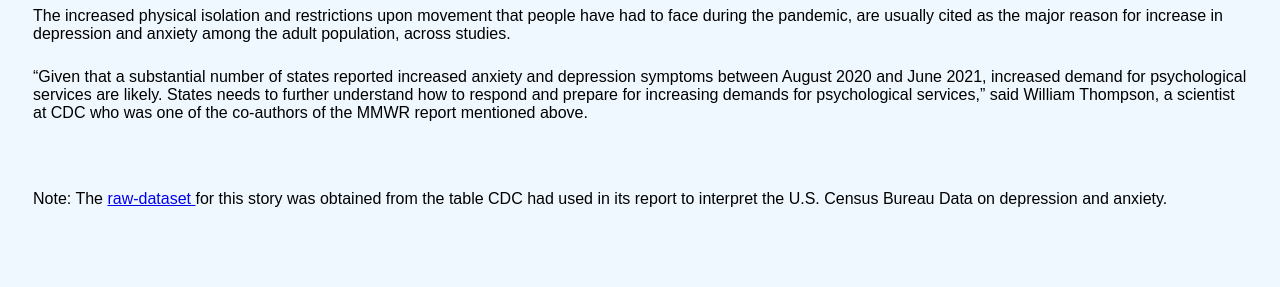
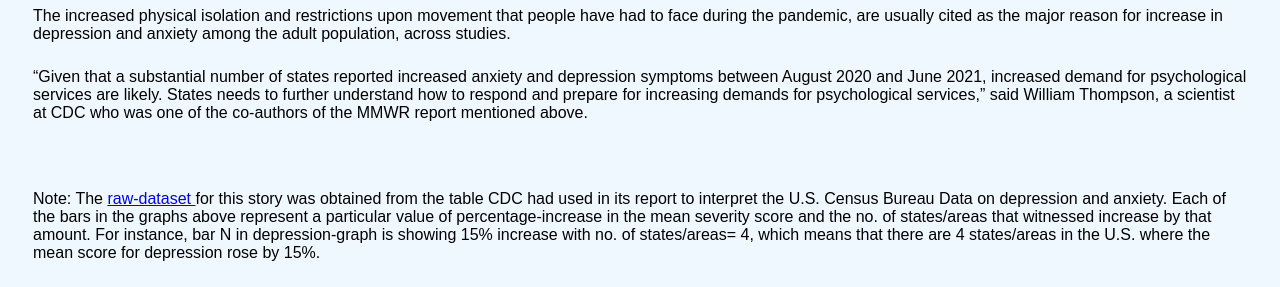
Before and after one commit to KISLB/Data-Assignment-2, a plain HTML site: page index.html in a window 1280 px wide. Shown: the part 2188-2475 px from the top of the page. Before the commit the page ends 2421 px from the top, so only its background shows below. Drawn offline with Linux system fonts and the light colour scheme.

Commit message:
Update index.html

```diff
--- a/index.html
+++ b/index.html
@@ -22,7 +22,7 @@
 <p>“Given that a substantial number of states reported increased anxiety and depression symptoms between August 2020 and June 2021, increased demand for psychological services are likely. States needs to further understand how to respond and prepare for increasing demands for psychological services,” said William Thompson, a scientist at CDC who was one of the co-authors of the MMWR report mentioned above.</p>
 <br>
 
-<p>Note: The <a href="https://www.cdc.gov/mmwr/volumes/70/wr/mm7040e3.htm?s_cid=mm7040e3_w"> raw-dataset </a> for this story was obtained from the table CDC had used in its report to interpret the U.S. Census Bureau Data on depression and anxiety.</p>
+<p>Note: The <a href="https://www.cdc.gov/mmwr/volumes/70/wr/mm7040e3.htm?s_cid=mm7040e3_w"> raw-dataset </a> for this story was obtained from the table CDC had used in its report to interpret the U.S. Census Bureau Data on depression and anxiety. Each of the bars in the graphs above represent a particular value of percentage-increase in the mean severity score and the no. of states/areas that witnessed increase by that amount. For instance, bar N in depression-graph is showing 15% increase with no. of states/areas= 4, which means that there are 4 states/areas in the U.S. where the mean score for depression rose by 15%.</p>
 
 
 </body>
```
